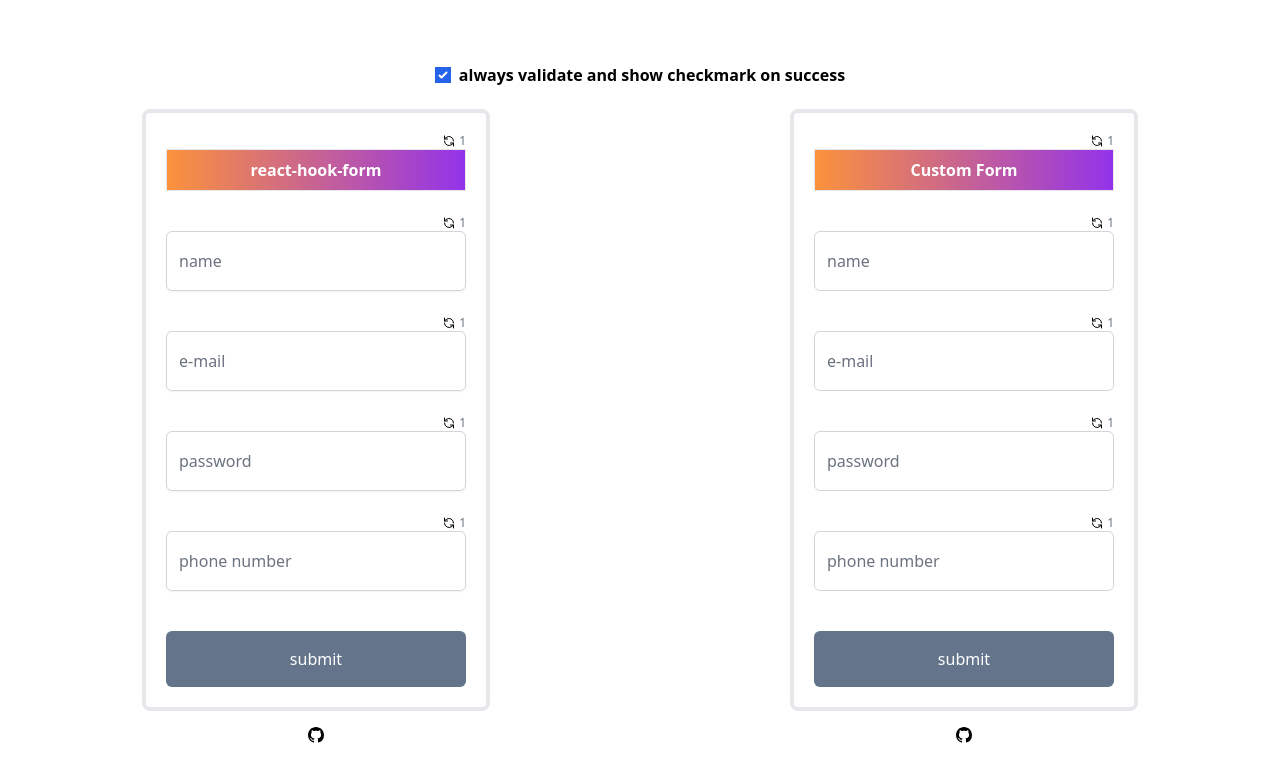
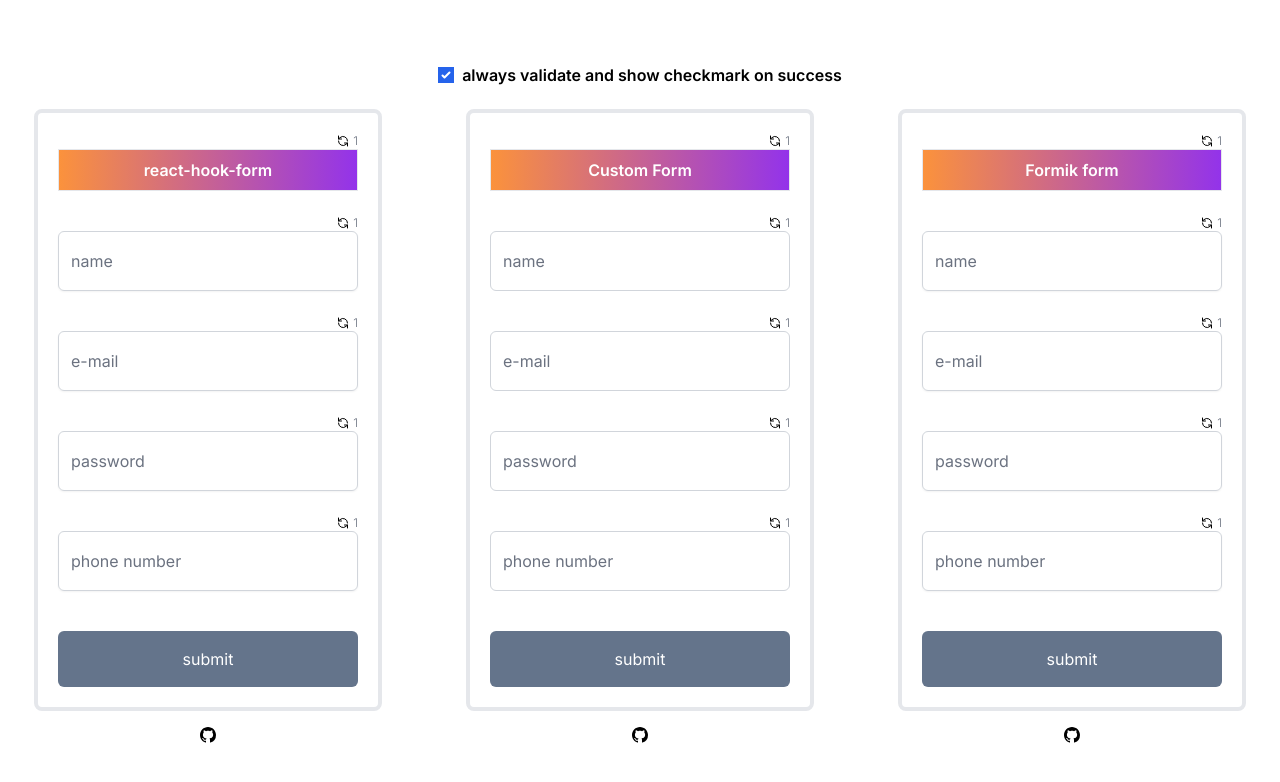
Before and after one commit to gasparrobi/react-form-performance-comparison, a Next.js app: page / in a window 1280 px wide. Shown: the top 782 px of the page. Built offline with nearby package versions, Linux system fonts and the light colour scheme.

Commit message:
lot of stuff

```diff
--- a/package.json
+++ b/package.json
@@ -10,10 +10,12 @@
     "start": "next start"
   },
   "dependencies": {
+    "@next/font": "^13.1.6",
     "@radix-ui/react-dialog": "^1.0.2",
     "@react-spring/web": "^9.6.1",
     "@tailwindcss/forms": "^0.5.3",
     "clsx": "^1.2.1",
+    "formik": "^2.2.9",
     "next": "13.1.2",
     "react": "18.2.0",
     "react-dom": "18.2.0",
--- /dev/null
+++ b/src/components/FormFormik.tsx
@@ -0,0 +1,146 @@
+import TextInput from "./TextInput";
+import { type ReactNode, useRef } from "react";
+import Dummy from "./Dummy";
+import { Formik } from "formik";
+
+interface FormField {
+  name: string;
+  type: string;
+  label: string;
+  rules: { required: boolean; minLength?: number; pattern?: RegExp };
+  validator: (value: string) => boolean;
+}
+
+const emailRegex = new RegExp("^[a-zA-Z0-9].+@[a-zA-Z0-9-]+.[a-zA-Z0-9-.]+$");
+const phoneRegex = new RegExp("^[0-9]{8,}$");
+
+const fields: FormField[] = [
+  {
+    name: "name",
+    type: "text",
+    label: "name",
+    rules: { required: true },
+    validator: (value: string) => value?.length > 0,
+  },
+  {
+    name: "email",
+    type: "text",
+    label: "e-mail",
+    rules: { required: true, pattern: emailRegex },
+    validator: (value: string) => emailRegex.test(value),
+  },
+  {
+    name: "password",
+    type: "password",
+    label: "password",
+    rules: { required: true, minLength: 8 },
+    validator: (value: string) => value?.length > 7,
+  },
+  {
+    name: "phoneNumber",
+    type: "text",
+    label: "phone number",
+    rules: { required: true, pattern: phoneRegex },
+    validator: (value: string) => phoneRegex.test(value),
+  },
+];
+
+const FormFormik = ({
+  isCheckmarkVisibleOnSuccess,
+}: {
+  isCheckmarkVisibleOnSuccess: boolean;
+}): JSX.Element => {
+  const renderCounter = useRef(0);
+  renderCounter.current += 1;
+
+  return (
+    <Formik
+      initialValues={fields.reduce(
+        (acc, field) => ({ ...acc, [field.name]: "" }),
+        {}
+      )}
+      validate={(values) => {
+        const errors = {};
+        fields.forEach((field) => {
+          if (field.rules.required && !values[field.name]) {
+            errors[field.name] = "Required";
+          }
+          if (
+            field.rules.minLength &&
+            values[field.name].length < field.rules.minLength
+          ) {
+            errors[field.name] = "Too short";
+          }
+          if (
+            field.rules.pattern &&
+            !field.rules.pattern.test(values[field.name])
+          ) {
+            errors[field.name] = "Invalid";
+          }
+        });
+
+        return errors;
+      }}
+      onSubmit={(values, { setSubmitting }) => {
+        setTimeout(() => {
+          alert(JSON.stringify(values, null, 2));
+          setSubmitting(false);
+        }, 400);
+      }}
+    >
+      {({
+        values,
+        errors,
+        touched,
+        handleChange,
+        handleBlur,
+        handleSubmit,
+        isSubmitting,
+        isValid,
+        /* and other goodies */
+      }) => (
+        <form
+          // eslint-disable-next-line @typescript-eslint/no-misused-promises
+          onSubmit={handleSubmit}
+          className="relative flex flex-col gap-6 p-6"
+        >
+          {/* for animation purposes on every render 👇 */}
+          <div
+            key={Math.random()}
+            className=" -z-1 pointer-events-none absolute  left-0 top-0 h-full w-full animate-render-form rounded-lg border-4 border-gray-200"
+          ></div>
+
+          <Dummy>Formik form</Dummy>
+
+          {fields.map((field) => (
+            <div className="relative" key={field.name}>
+              <TextInput
+                name={field.name}
+                type={field.type}
+                label={field.label}
+                onChange={handleChange}
+                onBlur={handleBlur}
+                isInvalid={!!errors[field.name] && touched[field.name]}
+                isValid={!errors[field.name] && values[field.name].length > 0}
+              />
+              {errors[field.name] && touched[field.name] && (
+                <span className="absolute left-0 top-[calc(100%+3px)] text-xs font-semibold text-red-700">
+                  <span className="italic">{errors[field.name]}</span>
+                </span>
+              )}
+            </div>
+          ))}
+
+          <button
+            type="submit"
+            className="mt-4 rounded-md bg-slate-500 p-4 text-white"
+          >
+            submit
+          </button>
+        </form>
+      )}
+    </Formik>
+  );
+};
+
+export default FormFormik;
--- a/src/components/TextInputFast.tsx
+++ b/src/components/TextInputFast.tsx
@@ -64,9 +64,7 @@
         className={twMerge(
           clsx(
             "focus-within:shadow-text-input peer relative flex min-h-[60px] min-w-[240px] flex-col-reverse justify-center rounded-md border border-gray-300 px-3 py-2 transition-shadow sm:min-w-[300px]",
-            touched
-              ? "[&:has(input:invalid:not(:focus-within))]:border-red-500"
-              : ""
+            touched ? "[&:has(input:invalid)]:border-red-500" : ""
           )
         )}
       >
--- a/src/pages/_app.tsx
+++ b/src/pages/_app.tsx
@@ -1,9 +1,20 @@
 import { type AppType } from "next/dist/shared/lib/utils";
+import { Inter } from "@next/font/google";
 
 import "../styles/globals.css";
 
+const inter = Inter({
+  subsets: ["latin"],
+  variable: "--font-inter",
+  display: "swap",
+});
+
 const MyApp: AppType = ({ Component, pageProps }) => {
-  return <Component {...pageProps} />;
+  return (
+    <main className={`${inter.variable} font-inter`}>
+      <Component {...pageProps} />
+    </main>
+  );
 };
 
 export default MyApp;
--- a/src/pages/index.tsx
+++ b/src/pages/index.tsx
@@ -5,6 +5,7 @@
 import FormFast from "../components/FormFast";
 import { useState } from "react";
 import { GithubIcon } from "../icons";
+import FormFormik from "../components/FormFormik";
 
 const Home: NextPage = () => {
   const [isCheckmarkVisibleOnSuccess, setIsCheckmarkVisibleOnSuccess] =
@@ -37,7 +38,7 @@
             always validate and show checkmark on success
           </label>
         </div>
-        <div className="container grid grid-cols-1 place-items-center gap-12 px-4 py-4 sm:grid-cols-2 ">
+        <div className="container grid grid-cols-1 place-items-center gap-12 px-4 py-4 lg:grid-cols-3 ">
           <div className="flex flex-col items-center gap-4">
             <Form
               key={isCheckmarkVisibleOnSuccess ? "form1" : "form2"}
@@ -69,6 +70,22 @@
               <GithubIcon className="h-4 w-4" />
             </a>
           </div>
+
+          <div className="flex flex-col items-center gap-4">
+            <FormFormik
+              key={isCheckmarkVisibleOnSuccess ? "formFast1" : "formFast2"}
+              isCheckmarkVisibleOnSuccess={isCheckmarkVisibleOnSuccess}
+            />
+
+            <a
+              href="#"
+              target="_blank"
+              rel="noreferrer noopener"
+              className="flex items-center gap-1 hover:underline"
+            >
+              <GithubIcon className="h-4 w-4" />
+            </a>
+          </div>
         </div>
       </main>
     </>
--- a/tailwind.config.cjs
+++ b/tailwind.config.js
@@ -1,8 +1,14 @@
+// eslint-disable-next-line @typescript-eslint/no-var-requires
+const { fontFamily } = require("tailwindcss/defaultTheme");
+
 /** @type {import('tailwindcss').Config} */
 module.exports = {
   content: ["./src/**/*.{js,ts,jsx,tsx}"],
   theme: {
     extend: {
+      fontFamily: {
+        inter: ["var(--font-inter)", "sans-serif", ...fontFamily.sans],
+      },
       keyframes: {
         "fade-in": {
           "0%": { opacity: 0 },
```
Also changed, not shown: tsconfig.json (+9 -1 lines), 1 other file (tests, documents, lock files or other folders).
